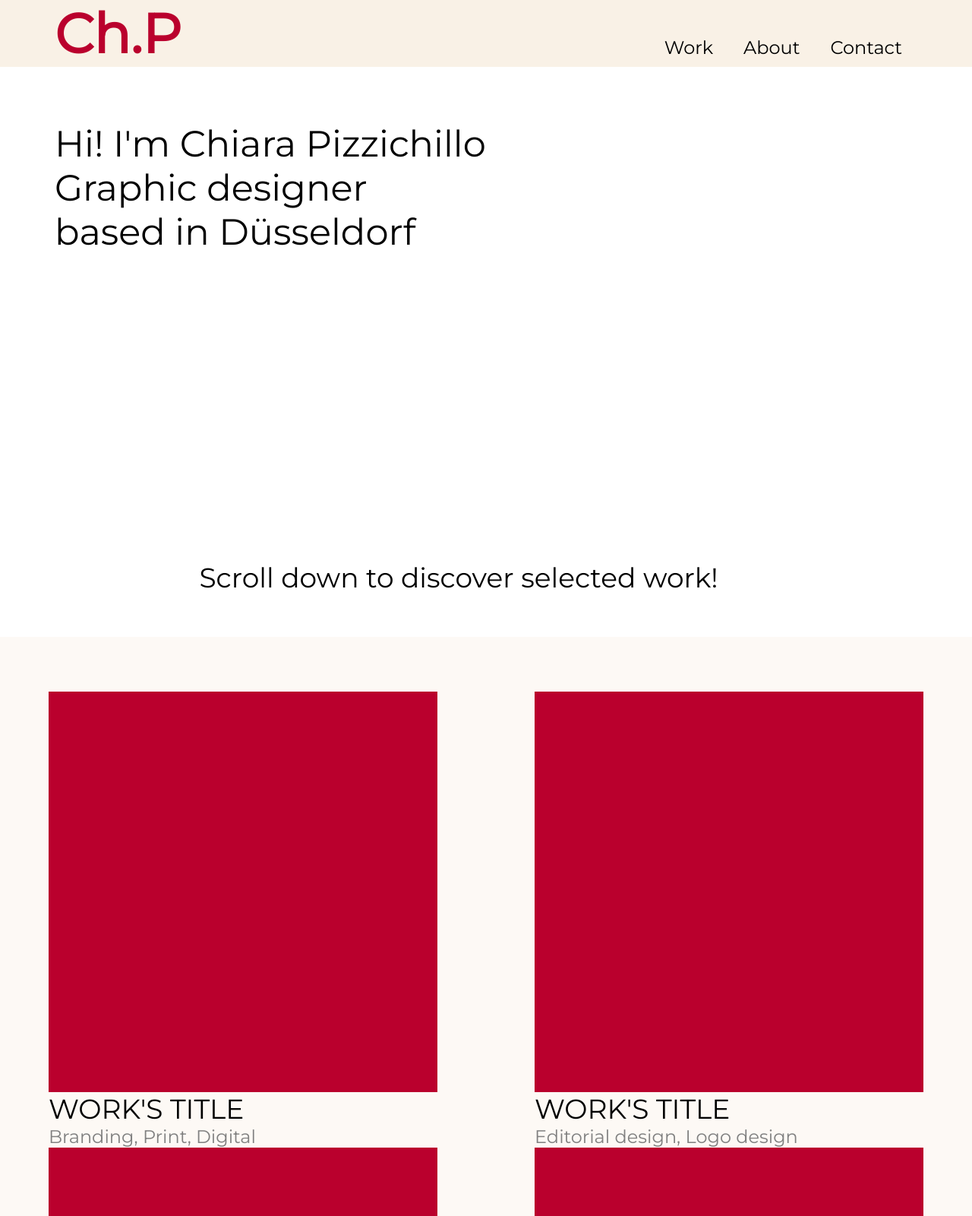
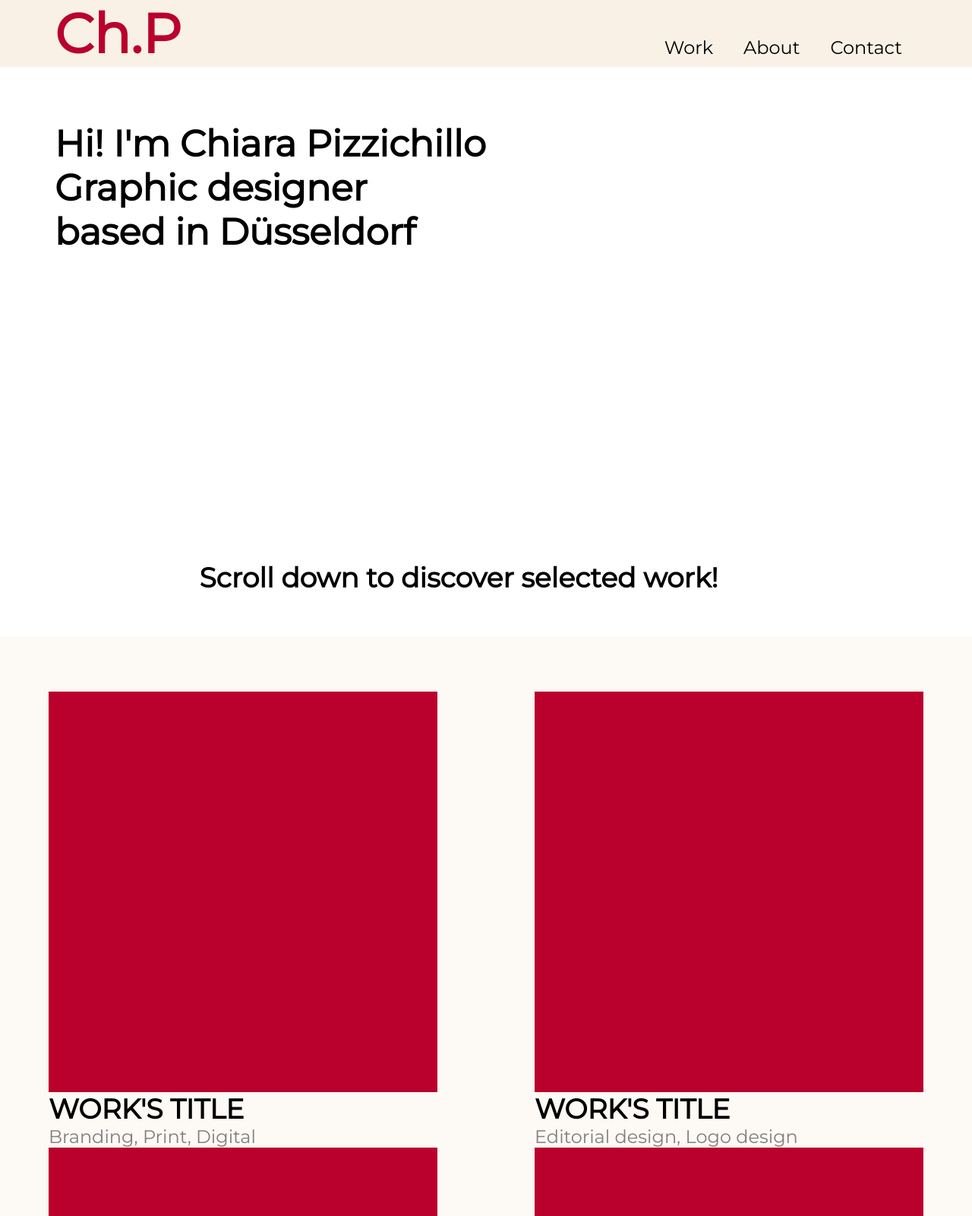
Before and after one commit to chiarapizzichillo/simplified-setup, a website: page index.html in a window 1280 px wide. Shown: the top 1600 px of the page at 76% size. Drawn offline with Linux system fonts and the light colour scheme.

Commit message:
corrections headers

```diff
--- a/contact.css
+++ b/contact.css
@@ -54,6 +54,8 @@ h1 {
     display: inline-block;
 }
 
+
+
 .navigation {
    float: right;
     height:100%;
@@ -80,6 +82,11 @@ h1 {
 
 h2{
     font-size: var(--unit-m);
+    font-family: 'Montserrat';
+}
+
+h3 {
+    font-size: var(--unit-s);
     font-family: 'Montserrat';
 }
 
--- a/index.html
+++ b/index.html
@@ -23,13 +23,13 @@
             </header>
 
             <div class="box1">
-                <p>Hi! I'm Chiara Pizzichillo</p>
-                <p>Graphic designer</p>
-                <p>based in Düsseldorf</p>
+                <h2>Hi! I'm Chiara Pizzichillo</h2>
+                <h2>Graphic designer</h2>
+                <h2>based in Düsseldorf</h2>
             </div>
 
             <div class="box2">
-                <p>Scroll down to discover selected work!</p>
+                <h3>Scroll down to discover selected work!</h3>
             </div>
 
             <div class="container">
@@ -37,7 +37,7 @@
             <div class="box3">
 
                 <div class="work1">
-                     <p class="title">WORK'S TITLE</p>
+                     <h3 class="title">WORK'S TITLE</h3>
 
 
                     <div class="description1">
@@ -49,7 +49,7 @@
             <div class="box4">
 
                 <div class="work2">
-                    <p class="title2">WORK'S TITLE</p>
+                    <h3 class="title2">WORK'S TITLE</h3>
 
                     <div class="description2">
                         <p>Editorial design, Logo design</p>
@@ -66,7 +66,7 @@
             <div class="box3">
 
                 <div class="work1">
-                     <p class="title">WORK'S TITLE</p>
+                     <h3 class="title">WORK'S TITLE</h3>
 
 
                     <div class="description1">
@@ -78,7 +78,7 @@
             <div class="box4">
 
                 <div class="work2">
-                    <p class="title2">WORK'S TITLE</p>
+                    <h3 class="title2">WORK'S TITLE</h3>
 
                     <div class="description2">
                         <p>Editorial design, Logo design</p>
--- a/styles.css
+++ b/styles.css
@@ -84,12 +84,14 @@ h1 {
     height: 350px;
     width: 100%;
     background-color: white;
-    color:black;
     text-align: left;
-    font-size: var(--unit-l);
-    font-family: 'Montserrat';
     padding-left: var(--unit-xl);
     padding-top: var(--unit-xl);
+}
+
+h2{
+    font-size: var(--unit-l);
+    font-family:'Montserrat';
 }
 
 .box2 {
@@ -98,11 +100,14 @@ h1 {
     background-color: white;
     color: black;
     text-align: center;
-    font-size: var(--unit-m);
-    font-family:'Montserrat';
     padding-top:300px;
     padding-right: var(--unit-xl);
 
+}
+
+h3 {
+    font-size: var(--unit-m);
+    font-family: 'Montserrat';
 }
 
 .container {
@@ -133,10 +138,8 @@ h1 {
 
 .title {
     text-align: left;
-    font-size: var(--unit-m);
-    font-family: 'Montserrat';
+}
 
-}
 
 .description1 {
     text-align: left;
@@ -168,8 +171,6 @@ h1 {
 
 .title2 {
     text-align: left;
-    font-size: var(--unit-m);
-    font-family: 'Montserrat';
 }
 
 .description2 {
--- a/work.css
+++ b/work.css
@@ -82,11 +82,13 @@ h1 {
     height: 400px;
     width: 100%;
     background-color: white;
-    color:black;
     text-align: left;
+    padding-left: var(--unit-xl);
+}
+
+h2{
     font-size: var(--unit-l);
     font-family: 'Montserrat';
-    padding-left: var(--unit-xl);
 }
 
 h3{
```
Also changed, not shown: contact.html (+1 -1 lines), work.html (+1 -1 lines), images/behance.png (deleted), images/linkedin.png (deleted), 1 other file.
